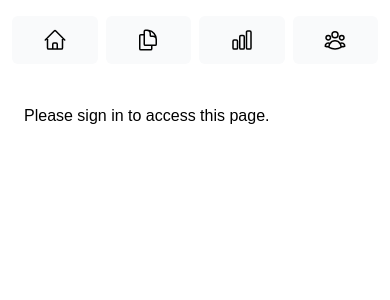
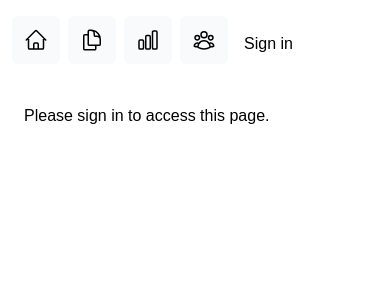
Before and after one commit to sumit-8305/AutoCloudOps, a Next.js app: page /projects/add-credentials in a window 390 px wide. Shown: the top 300 px of the page. Built offline with nearby package versions, Linux system fonts and the light colour scheme; no server answers.

Commit message:
DesChng2

```diff
--- a/app/ui/dashboard/sidenav.tsx
+++ b/app/ui/dashboard/sidenav.tsx
@@ -33,8 +33,8 @@ export default function SideNav() {
       </Link>
       <div className="flex grow flex-row justify-between space-x-2 md:flex-col md:space-x-0 md:space-y-2">
         <NavLinks />
-        <div className="hidden h-auto w-full grow rounded-md bg-gray-50 mt-4  md:block">
-        <header className='ml-'>
+        <div className='h-auto w-full grow rounded-md  mt-4'>
+        <header className='ml-2'>
             <SignedOut>
               <SignInButton />
             </SignedOut>
@@ -43,6 +43,8 @@ export default function SideNav() {
             </SignedIn>
           </header>
           </div>
+        <div className="hidden h-auto w-full grow rounded-md  mt-4  md:block">
+          </div>
       </div>
 
     </div>
```
